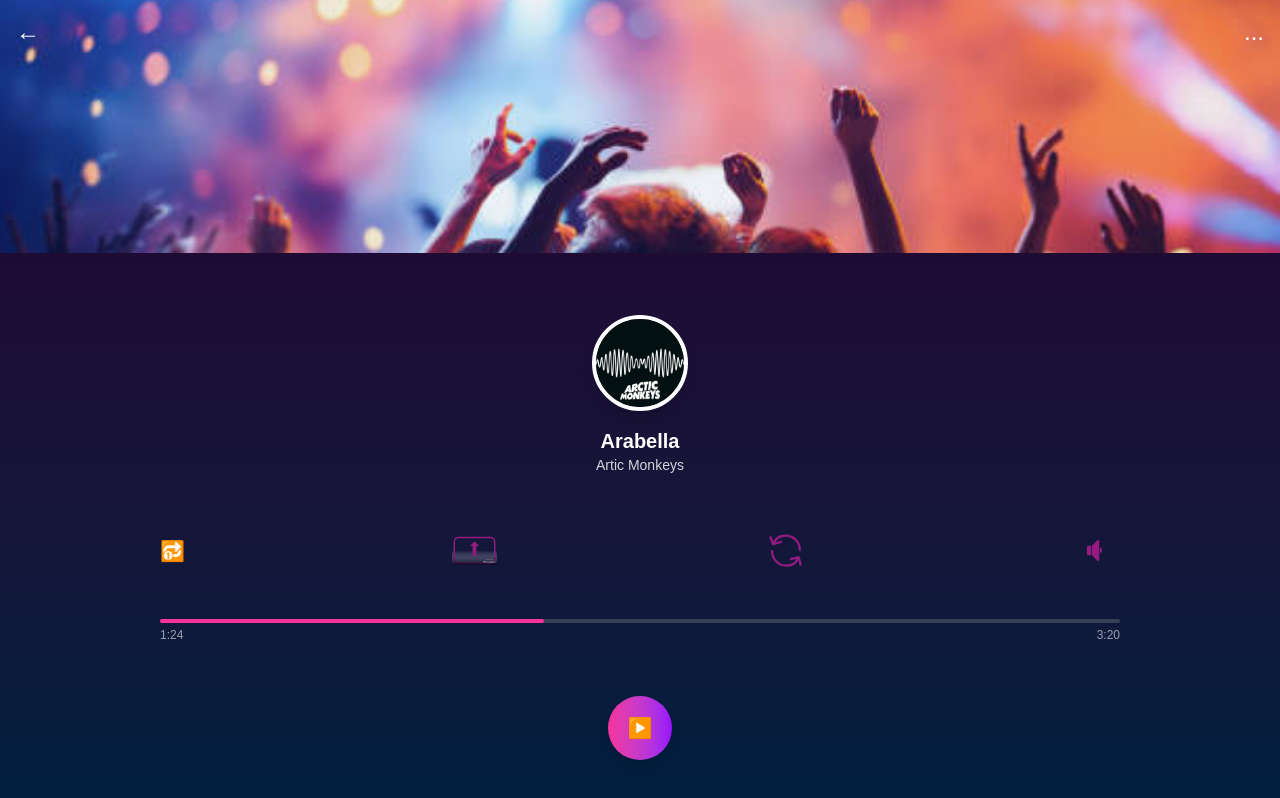
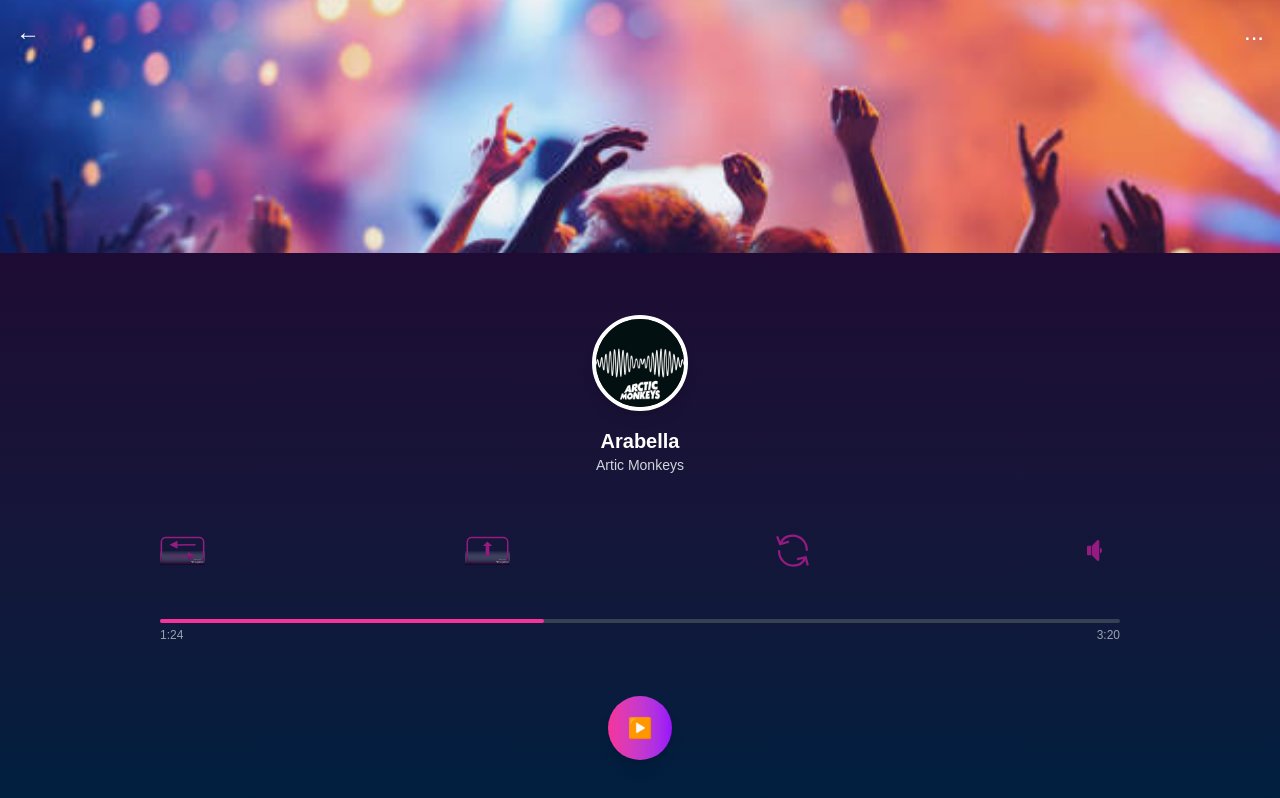
Before and after one commit to montycode/act2-animation, a Next.js app: page / in a window 1280 px wide. Built offline with nearby package versions, Linux system fonts and the light colour scheme.

Commit message:
Update page.js

```diff
--- a/app/page.js
+++ b/app/page.js
@@ -31,7 +31,15 @@
 
       {/* Controles */}
       <div className="flex items-center justify-between w-3/4 mt-6 text-xl text-gray-400">
-        <button>🔂</button>
+        <button>
+             <object
+            type="image/svg+xml"
+            data="/img/arrows.svg"
+            className="w-[45px] h-[45px]"
+          >
+            Tu navegador no soporta SVG embebido.
+          </object>
+        </button>
         <button>
             <object
             type="image/svg+xml"
```
